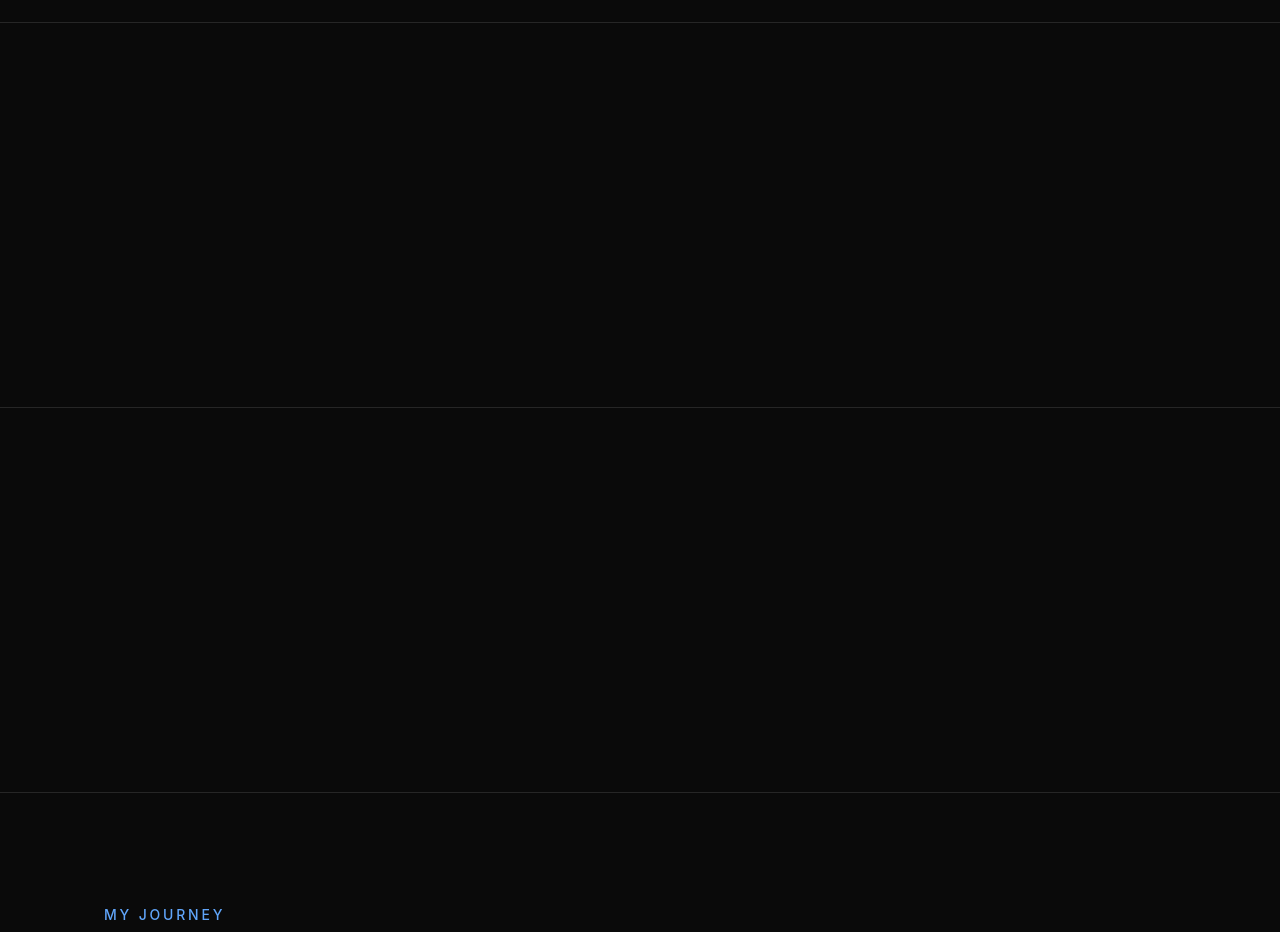
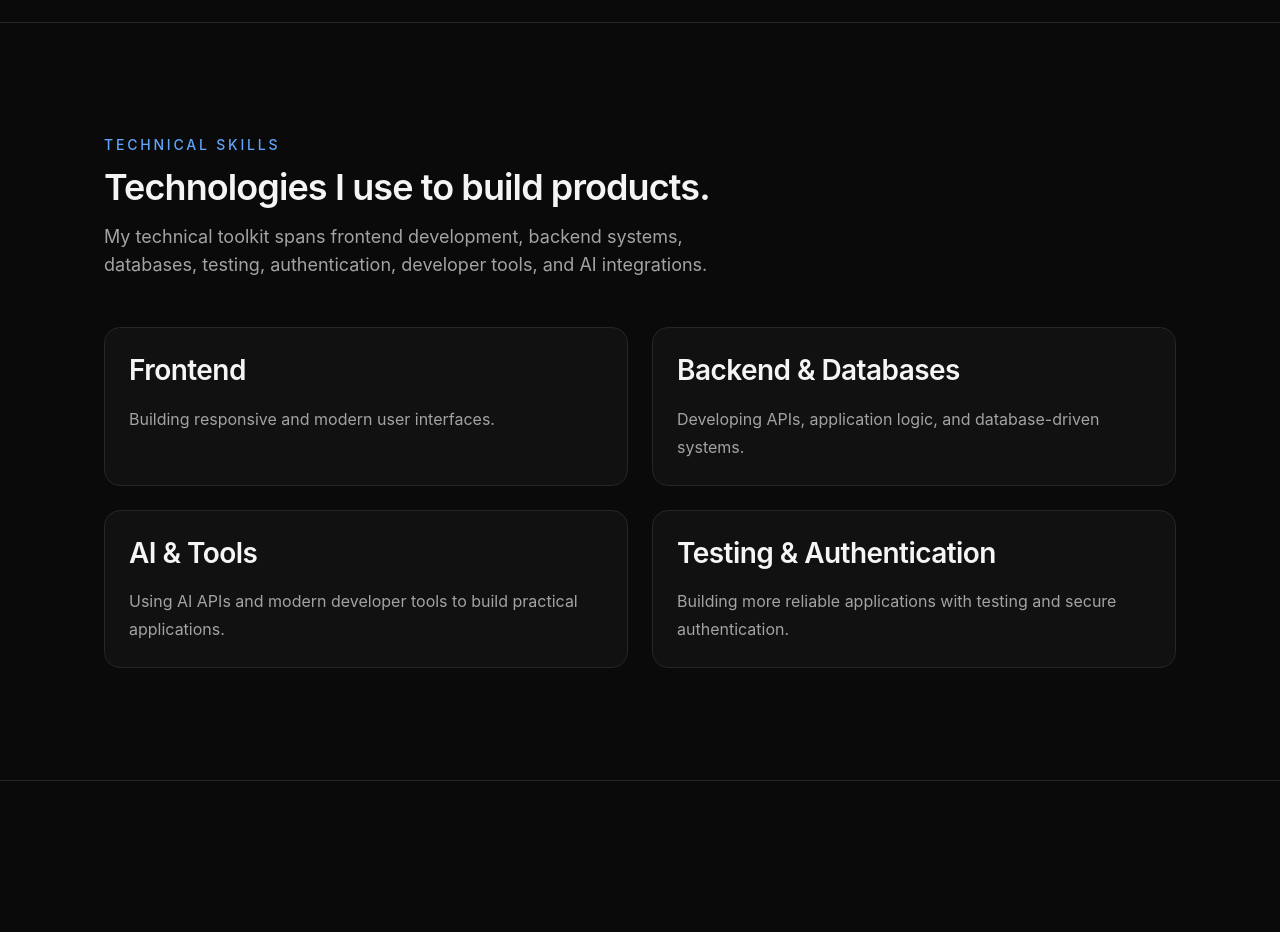
Before and after one commit to abhinav05-bhatpude/abhinav-portfolio, a Next.js app: page / in a window 1280 px wide. Shown: the part 1560-2492 px from the top of the page. Built offline with nearby package versions, Linux system fonts and the light colour scheme.

Commit message:
feat: build skills section

```diff
--- a/src/app/page.tsx
+++ b/src/app/page.tsx
@@ -3,6 +3,7 @@ import { About } from "@/components/sections/About";
 import { Hero } from "@/components/sections/Hero";
 import { Journey } from "@/components/sections/Journey";
 import { Section } from "@/components/ui/layout/Section";
+import { Skills } from "@/components/sections/Skills";
 
 export default function Home() {
   return (
@@ -14,9 +15,7 @@ export default function Home() {
 
         <About />
 
-        <Section id="skills">
-          <div className="h-40" />
-        </Section>
+       <Skills />
 
         <Section id="projects">
           <div className="h-40" />
--- /dev/null
+++ b/src/components/sections/Skills.tsx
@@ -0,0 +1,58 @@
+import { SectionHeading } from "@/components/ui/SectionHeading";
+import { Section } from "@/components/ui/layout/Section";
+
+export function Skills() {
+  return (
+    <Section id="skills">
+      <SectionHeading
+        eyebrow="Technical Skills"
+        title="Technologies I use to build products."
+        description="My technical toolkit spans frontend development, backend systems, databases, testing, authentication, developer tools, and AI integrations."
+      />
+
+      <div className="mt-12 grid gap-6 md:grid-cols-2">
+        <div className="rounded-[var(--radius-lg)] border border-[var(--border)] bg-[var(--surface)] p-6">
+          <h3 className="text-subheading text-[var(--text-primary)]">
+            Frontend
+          </h3>
+
+          <p className="text-body mt-4 text-[var(--text-secondary)]">
+            Building responsive and modern user interfaces.
+          </p>
+        </div>
+
+        <div className="rounded-[var(--radius-lg)] border border-[var(--border)] bg-[var(--surface)] p-6">
+          <h3 className="text-subheading text-[var(--text-primary)]">
+            Backend & Databases
+          </h3>
+
+          <p className="text-body mt-4 text-[var(--text-secondary)]">
+            Developing APIs, application logic, and database-driven systems.
+          </p>
+        </div>
+
+        <div className="rounded-[var(--radius-lg)] border border-[var(--border)] bg-[var(--surface)] p-6">
+          <h3 className="text-subheading text-[var(--text-primary)]">
+            AI & Tools
+          </h3>
+
+          <p className="text-body mt-4 text-[var(--text-secondary)]">
+            Using AI APIs and modern developer tools to build practical
+            applications.
+          </p>
+        </div>
+
+        <div className="rounded-[var(--radius-lg)] border border-[var(--border)] bg-[var(--surface)] p-6">
+          <h3 className="text-subheading text-[var(--text-primary)]">
+            Testing & Authentication
+          </h3>
+
+          <p className="text-body mt-4 text-[var(--text-secondary)]">
+            Building more reliable applications with testing and secure
+            authentication.
+          </p>
+        </div>
+      </div>
+    </Section>
+  );
+}
```
